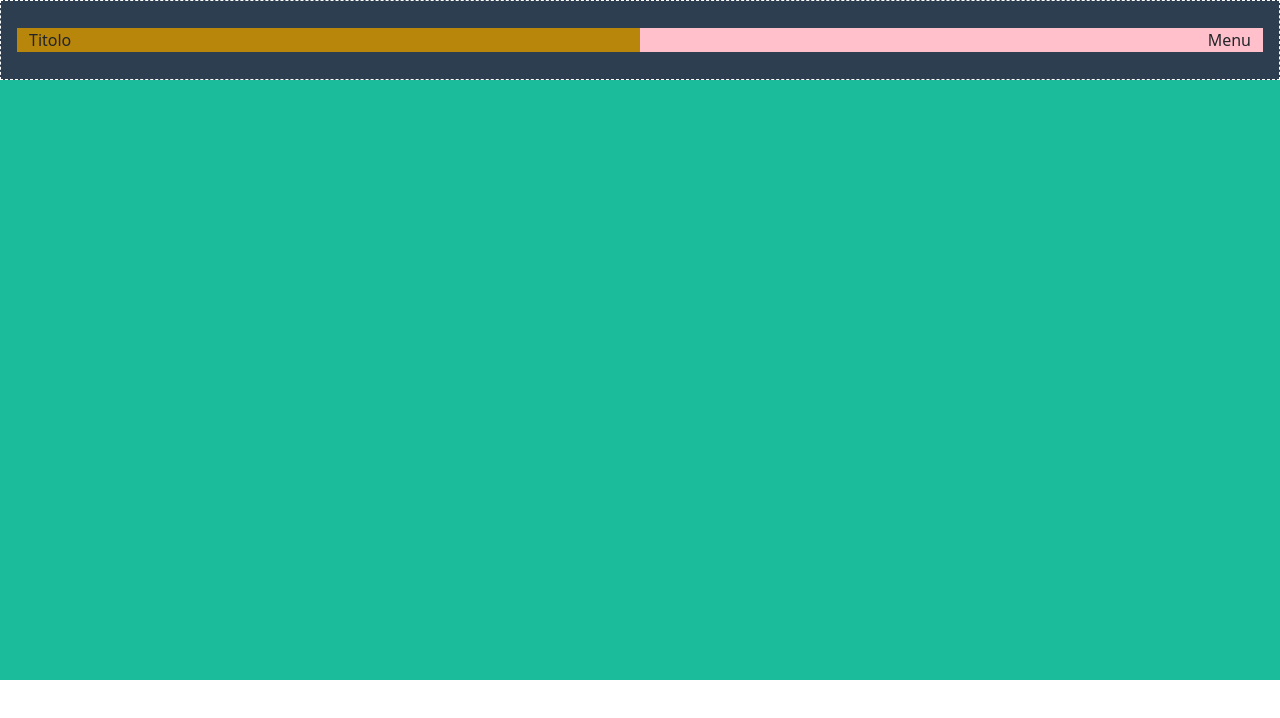
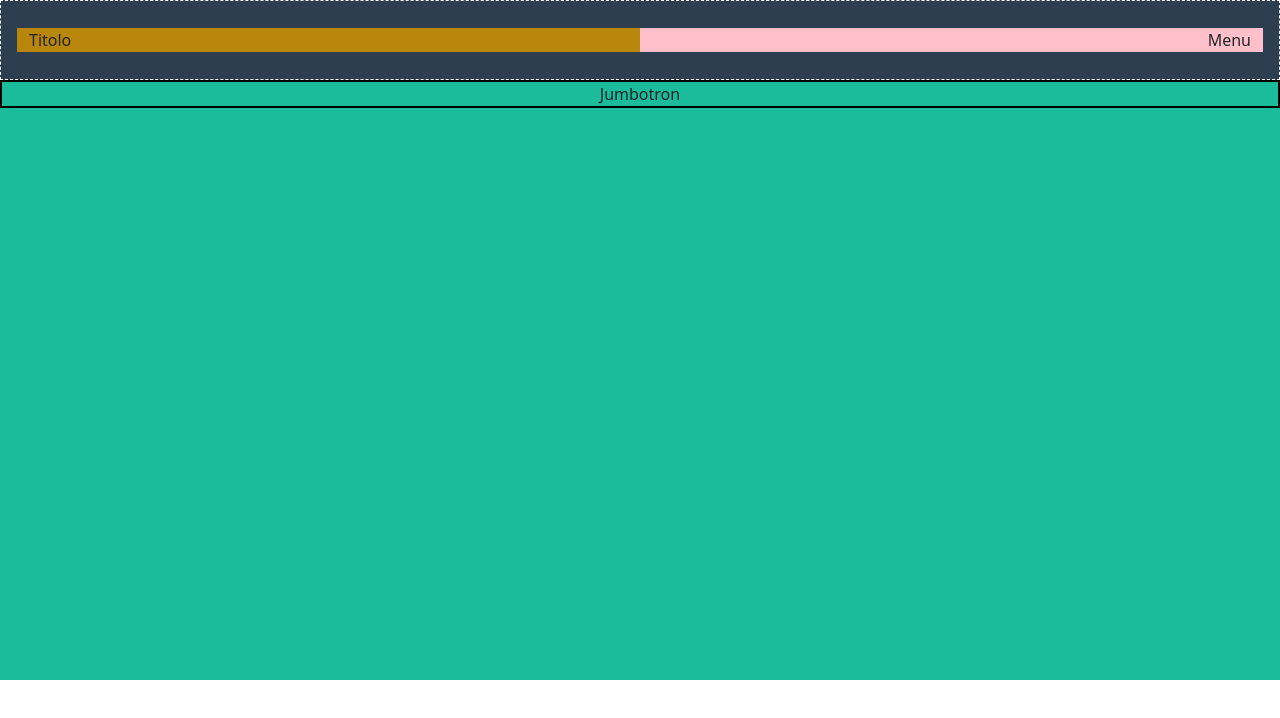
Before and after one commit to SantiGalvan/html-css-bootstrap-freelancer, a plain HTML site: page index.html in a window 1280 px wide. Drawn offline with nearby package versions, Linux system fonts and the light colour scheme.

Commit message:
added header jumbotron

```diff
--- a/css/style.css
+++ b/css/style.css
@@ -11,7 +11,7 @@ nav {
     background-color: #2c3e50;
 }
 
-.jumbotron {
+.cs-jumbotron {
     height: 600px;
     background-color: #1abc9c;
 }
@@ -28,3 +28,8 @@ nav {
 .cs-nav-right {
     background-color: pink;
 }
+
+/* Jumbotron */
+.cs-jumbotron-content {
+    border: 2px solid black;
+}
--- a/index.html
+++ b/index.html
@@ -26,8 +26,10 @@
             </div>
         </nav>
 
-
-        <div class="jumbotron"></div>
+        <!-- Jumbotron -->
+        <div class="cs-jumbotron">
+            <div class="cs-jumbotron-content text-center">Jumbotron</div>
+        </div>
     </header>
 
 </body>
```
